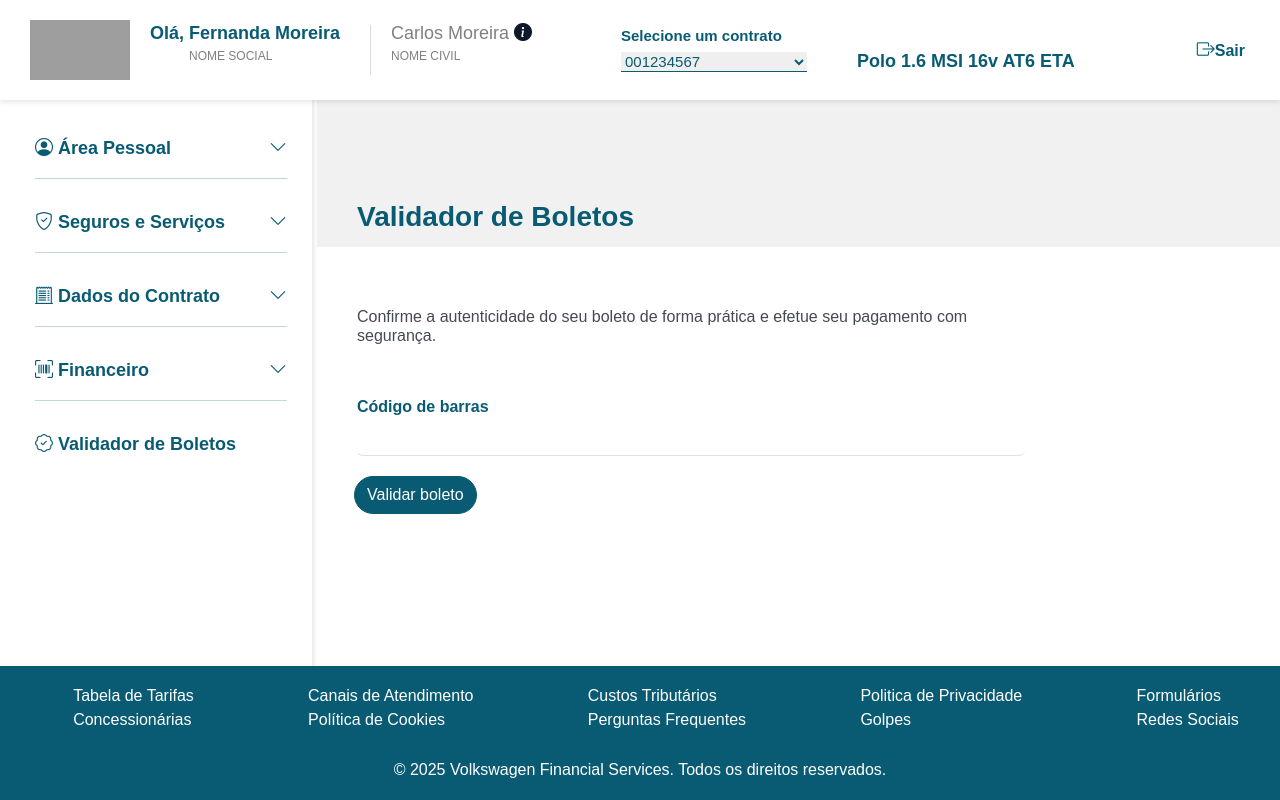
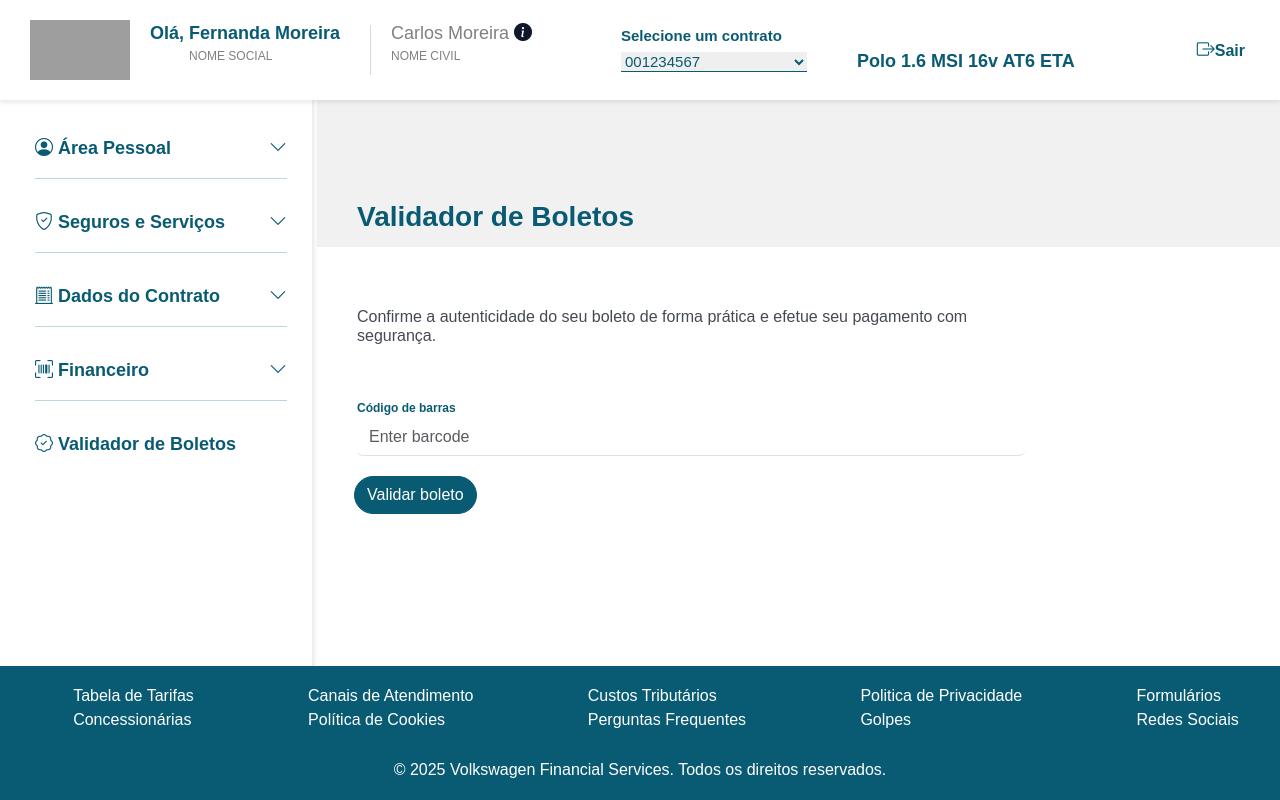
Before and after one commit to christiananjos/Projeto, an Angular app in the folder Poc-Volks/: page /app-validador-boletos in a window 1280 px wide. Shown: the top 800 px of the page. Built offline with nearby package versions, Linux system fonts and the light colour scheme; grey boxes are pictures that could not be loaded.

Commit message:
implementei regras no input para que o usuário não possa digitar letras, caracteres especiais e números negativos.

```diff
--- a/Poc-Volks/src/app/validador-boletos/validador-boletos.component.css
+++ b/Poc-Volks/src/app/validador-boletos/validador-boletos.component.css
@@ -28,13 +28,7 @@
 
 }
 
-.imgVwProtege {
-    width: 299px;
-    height: 156px;
-    margin-top: -80px;
-    margin-right: 300px;
-    float: right;
-}
+
 
 .divDados {
     margin-top: 60px;
@@ -63,11 +57,6 @@
 .spanDescricao{
     font-size: 16px;
 }
-
-.dadosSeguro {
-    margin-top: 50px;
-}
-
 .container .row {
     display: flex;
     align-items: center;
--- a/Poc-Volks/src/app/validador-boletos/validador-boletos.component.html
+++ b/Poc-Volks/src/app/validador-boletos/validador-boletos.component.html
@@ -8,8 +8,10 @@
             efetue seu pagamento com segurança.
         </h1>
         <div style="margin-top: 50px;">
-            <label for="barcodeInput" style="color: #095b73; font-weight: bold;">Código de barras</label>
-            <input type="text" class="form-control" id="barcodeInput" aria-describedby="barcodeHelp">
+            <label for="barcodeInput" style="color: #095b73; font-weight: bold; font-size: 12px;">Código de barras</label>
+            <input type="text" class="form-control" id="barcodeInput" aria-describedby="barcodeHelp"
+            oninput="this.value = this.value.replace(/[^0-9]/g, '').slice(0, 48)"
+            placeholder="Enter barcode">
 
         </div>
 
```
